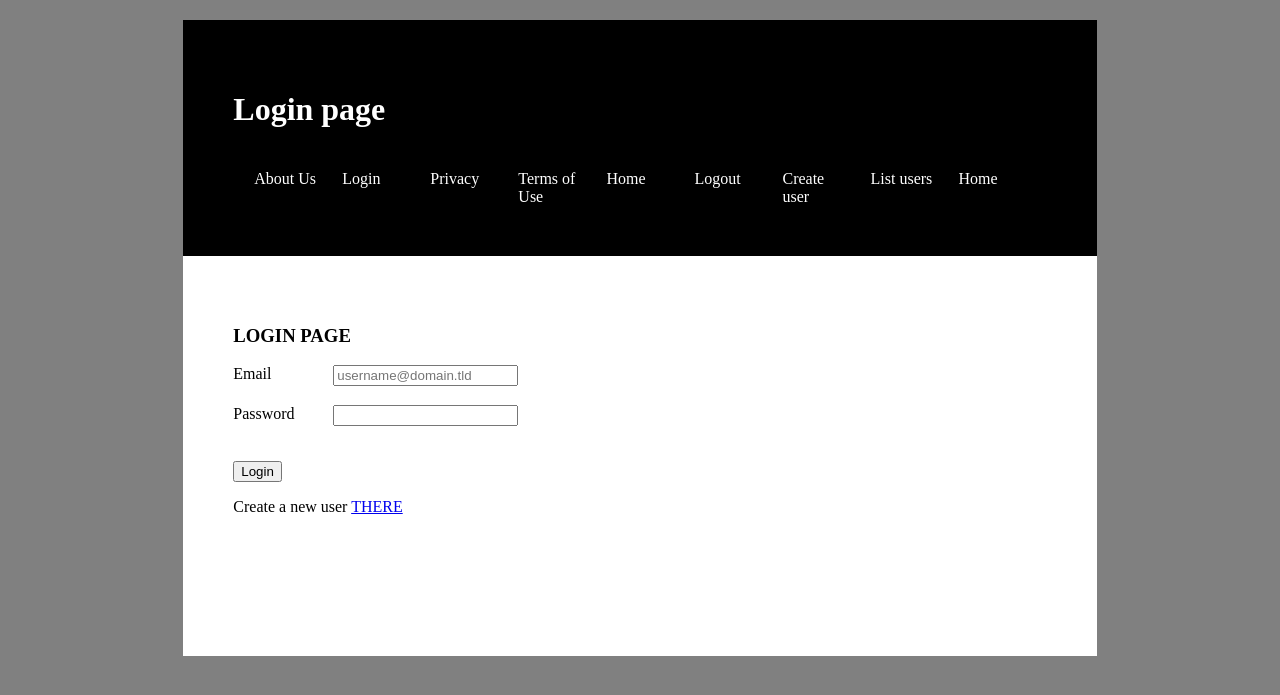
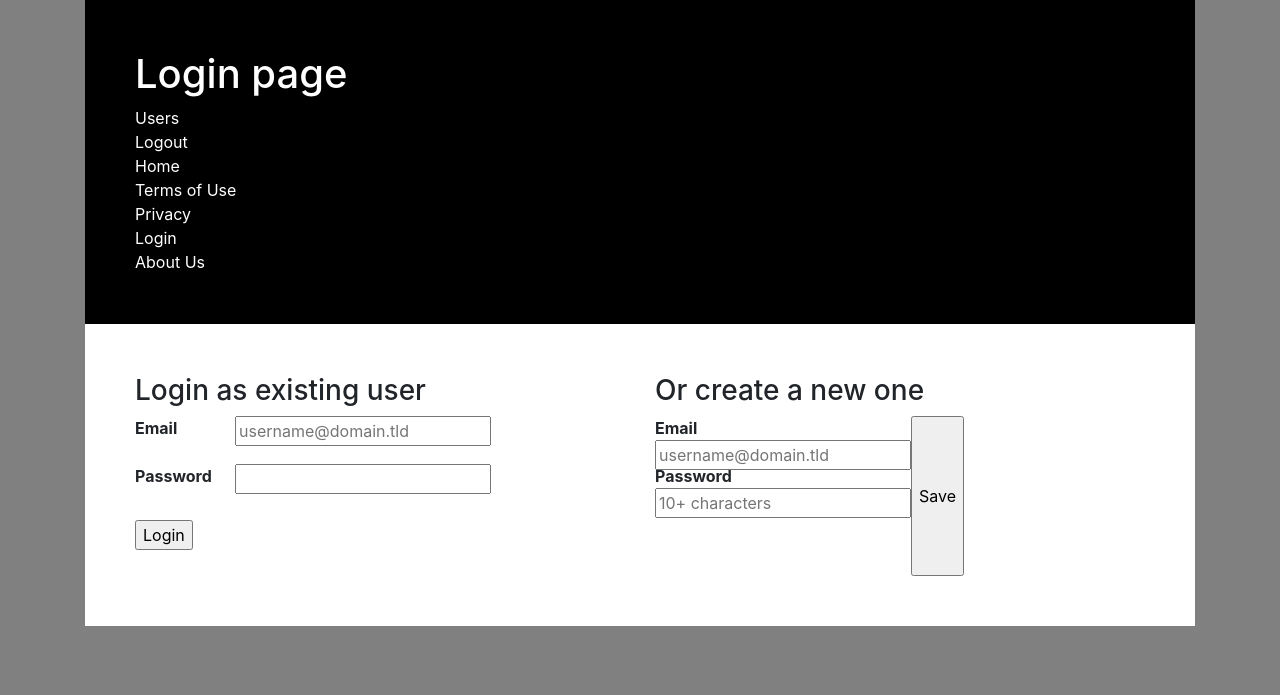
Before and after one commit to msirovy/pirple-flask, a Flask app: page /users/login in a window 1280 px wide. Shown: the top 695 px of the page. Run offline with Flask 2, Linux system fonts and the light colour scheme.

Commit message:
new dash for users and bootstrap and start with audit log

```diff
--- a/db_init.py
+++ b/db_init.py
@@ -22,7 +22,7 @@ with app.test_request_context():
     admin_pass = getenv("ADMIN_PASSWORD", default=generate_password(15))
     admin_email = getenv("ADMIN_EMAIL", default="admin@test.com")
     try:
-        admin = User(password=admin_pass, email=admin_email)
+        admin = User(password=admin_pass, email=admin_email, group="admins")
         db.session.add(admin)
         db.session.commit()
         print(f"""
--- a/main.py
+++ b/main.py
@@ -5,7 +5,7 @@ from flask_sqlalchemy import SQLAlchemy
 from sqlalchemy.ext.declarative import declarative_base
 from os import getenv
 from model import db, User
-from views import home, terms_of_use, privacy, about, users_add, users_list, login, logout, user_dashboard
+from views import home, terms_of_use, privacy, about, users, login, logout
 
 
 # GLOBAL CONFIG VARIABLES
@@ -49,13 +49,13 @@ app.add_url_rule("/about", view_func=about)
 app.add_url_rule("/users/login", view_func=login, methods=["GET", "POST"])
 app.add_url_rule("/users/logout", view_func=logout, methods=["GET", "POST"])
 
-app.add_url_rule("/users/dashboard", view_func=user_dashboard, methods=['GET','POST'])
+#app.add_url_rule("/users/dashboard", view_func=user_dashboard, methods=['GET','POST'])
 
-app.add_url_rule("/users/add", view_func=users_add, methods=['GET','POST'])
+#app.add_url_rule("/users/add", view_func=users_add, methods=['GET','POST'])
 
-app.add_url_rule("/users/", view_func=users_list)
+app.add_url_rule("/users/", view_func=users, methods=["GET", "POST"])
 
-app.add_url_rule("/users/<int:uid>", view_func=users_list)
+#app.add_url_rule("/users/<int:uid>", view_func=users_list)
 
 
 
--- a/templates/base.html
+++ b/templates/base.html
@@ -1,20 +1,21 @@
-<!DOCTYPE html>
+<!doctype html>
 <html lang="en">
 <head>
+  <!-- Required meta tags -->
   <meta charset="utf-8">
+  <meta name="viewport" content="width=device-width, initial-scale=1, shrink-to-fit=no">
+
+  <!-- Bootstrap CSS -->
+  <link rel="stylesheet" href="https://cdn.jsdelivr.net/npm/bootstrap@4.5.3/dist/css/bootstrap.min.css" integrity="sha384-TX8t27EcRE3e/ihU7zmQxVncDAy5uIKz4rEkgIXeMed4M0jlfIDPvg6uqKI2xXr2" crossorigin="anonymous">
+
   <link rel="stylesheet" href="{{ url_for('static', filename='base.css') }}">
-  <link rel="stylesheet" href="{{ url_for('static', filename='simplegrid.css') }}">
-  <meta name="viewport" content="width=device-width, initial-scale=1" >
   <title>{{ page_title }}</title>
 </head>
 
-<body class="grid grid-pad">
+<body>
 
-<div class="col-1-12 hide-on-mobile">
-  <!-- left placeholder -->
-</div>
 
-<div class="view col-10-12">
+<div class="view container">
   <div class="header">
 
       {% with msg = get_flashed_messages() %}
@@ -55,5 +56,11 @@
   <!-- right placeholder -->
 </div>
 
+
+<!-- Option 1: jQuery and Bootstrap Bundle (includes Popper) -->
+<script src="https://code.jquery.com/jquery-3.5.1.slim.min.js" integrity="sha384-DfXdz2htPH0lsSSs5nCTpuj/zy4C+OGpamoFVy38MVBnE+IbbVYUew+OrCXaRkfj" crossorigin="anonymous"></script>
+<script src="https://cdn.jsdelivr.net/npm/bootstrap@4.5.3/dist/js/bootstrap.bundle.min.js" integrity="sha384-ho+j7jyWK8fNQe+A12Hb8AhRq26LrZ/JpcUGGOn+Y7RsweNrtN/tE3MoK7ZeZDyx" crossorigin="anonymous"></script>
+
+
 </body>
 </html>
--- a/templates/login.html
+++ b/templates/login.html
@@ -1,9 +1,6 @@
 {% extends "base.html" %}
 
 {% block main %}
-
-
-<H3> LOGIN PAGE </H3>
 
 {% if message != "" %}
 <div class="message">
@@ -11,7 +8,11 @@
 </div>
 {% endif %}
 
-<form method=post action="/users/login">
+<div class="row">
+
+    <div class="col">
+        <h3> Login as existing user </h3>
+        <form method="POST" action="/users/login">
             <dl>
 
                 <dt class="hide-on-mobile">Email</dt>
@@ -23,8 +24,27 @@
             </dl>
             <input type="submit" value="Login">
         </form>
+    </div>
 
 
-<p>Create a new user <a href="{{ url_for('users_add') }}">THERE</a></p>
+    <div class="col">
+        <h3>Or create a new one</h3>
+        <form method="POST" action="{{ url_for('users') }}" class="input-group">
+            <dl>
+
+                <dt>Email</dt>
+                <dd><input type="email" placeholder="username@domain.tld" name="email" /></dd>
+
+                <dt>Password</dt>
+                <dd><input type="password" placeholder="10+ characters" name="password" /></dd>
+
+                <dd><input type="hidden" name="group" value="users"></dd>
+
+            </dl>
+            <input type="submit" value="Save">
+        </form>
+    </div>
+
+</div>
 
 {% endblock main %}
--- a/templates/user_dashboard.html
+++ b/templates/user_dashboard.html
@@ -8,6 +8,7 @@
 
 <p>User's uid:      {{ user["uid"] }}</p>
 <p>User is enabled: {{ user["enabled"] }}</p>
+<p>Group:           {{ user["group"] }}</p>
 
 
 
--- a/views.py
+++ b/views.py
@@ -1,5 +1,5 @@
 from flask import Flask, jsonify, session, url_for, redirect, render_template, request, flash
-from model import db, User
+from model import db, User, AuditLog
 
 
 def main_menu():
@@ -14,9 +14,7 @@ def main_menu():
 
 def users_menu():
     u_menu = (
-        dict(title="Home", url="/"),
-        dict(title="List users", url="/users/"),
-        dict(title="Create user", url="/users/add"),
+        dict(title="Users", url="/users"),
         dict(title="Logout", url="/users/logout")
     )
     return u_menu + main_menu()
@@ -55,13 +53,28 @@ def login():
 
     if request.method == "POST":
         try:
-            usr = User.query.filter_by(email=request.form["email"], password=request.form["password"]).first()
-            session["user"] = dict(email=usr.email, enabled=usr.enabled)
+            usr = User.query.filter_by(
+                            email=request.form["email"],
+                            password=request.form["password"]
+                        ).first()
+            session["user"] = dict(email=usr.email, enabled=usr.enabled, group=usr.group)
+            AuditLog.create(
+                            user_id=usr.uid,
+                            status="ok",
+                            activity="login",
+                            message="Successfully loged in"
+                        )
 
-            return redirect(url_for("user_dashboard"))
+            return redirect(url_for("home"))
 
         except AttributeError:
-            pass
+            AuditLog.create(
+                            user_id=usr.uid,
+                            status="fail",
+                            activity="login",
+                            message="Failed login with email %s" % request.form["email"]
+                        )
+
             message = "Wrong login or password"
 
 
@@ -73,8 +86,15 @@ def login():
 
 def logout():
     if session.get("user"):
+        AuditLog.create(
+                    user_id=session.get("user")["uid"],
+                    status="ok",
+                    activity="logout",
+                    message="Successfully loged out"
+                )
         session.pop("user")
         flash('You were successfully logged out')
+
 
     return redirect(url_for("login"))
 
@@ -88,7 +108,6 @@ def user_dashboard():
                 page_title = "",
                 user=session["user"],
                 main_menu = users_menu())
-
 
 
 def posts(slug=None):
@@ -129,43 +148,59 @@ def users_list(uid=None):
     return render_template("users.html",
         message="",
         users=users,
+        user=session["user"],
         main_menu=users_menu()
         )
 
-def users_add():
-    # if not session.get("user"):
-    #     flash('Login is required!!!')
-    #     return redirect(url_for("login"))
+def users():
+    if not session.get("user"):
+        flash('Login is required!!!')
+        return redirect(url_for("login"))
 
-    if request.method == "GET":
-        #users = ", ".join(usr.email for usr in model.User.query.all())
-        return render_template(
-                "user_register.html",
-                main_menu = users_menu(),
-                message = ""
-                )
+    users = ""
+
+    if session["user"]["group"] == "admins":
+        # only admins can manage users.
+        users = User.query.all()
+    else:
+        users = User.query.filter_by(uid=uid).first()
+
+
+    if request.method != "POST":
+        return render_template("users.html",
+            message="",
+            users=users,
+            user=session["user"],
+            main_menu=users_menu()
+        )
+
     else:
         email = request.form.get("email")
         password = request.form.get("password")
+        group = request.form.get("group")
 
         # User.create(email=email, password=password)
 
-        if len(email) > 1 and len(password) > 1:
+        if len(email) > 1 and len(password) > 1 and len(group) > 1:
 
-            if User.create(email=email, password=password, enabled=1) == True:
+            if User.create(email=email, password=password, group=group, enabled=1) == True:
                 msg = f"New user with email {email} has been added."
             else:
                 msg = f"Error ocured during adding user with email {email}. Maybe it already exists."
 
             return render_template(
-                "user_register.html",
+                "users.html",
                 main_menu = users_menu(),
+                user=session["user"],
+                users=users,
                 message = msg
             )
 
         else:
             return render_template(
-                "user_register.html",
+                "users.html",
                 main_menu = users_menu(),
+                user=session["user"],
+                users=users,
                 message="Something went wrong!"
                 )
```
Also changed, not shown: model.py (+22 -1 lines), templates/user_register.html (+1 -12 lines), templates/users.html (+66 -12 lines). Lines whose indentation alone changed are shown as unchanged.
